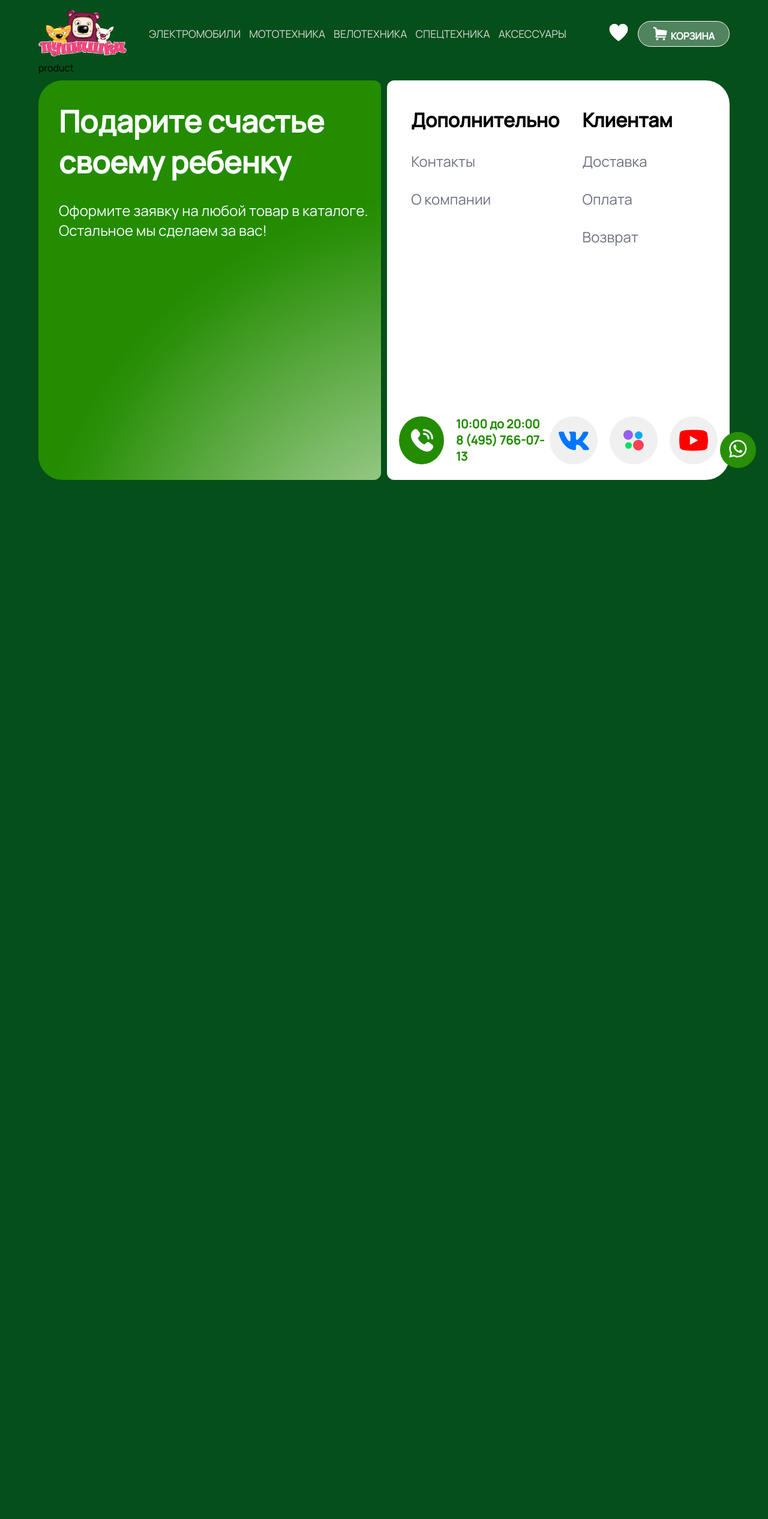
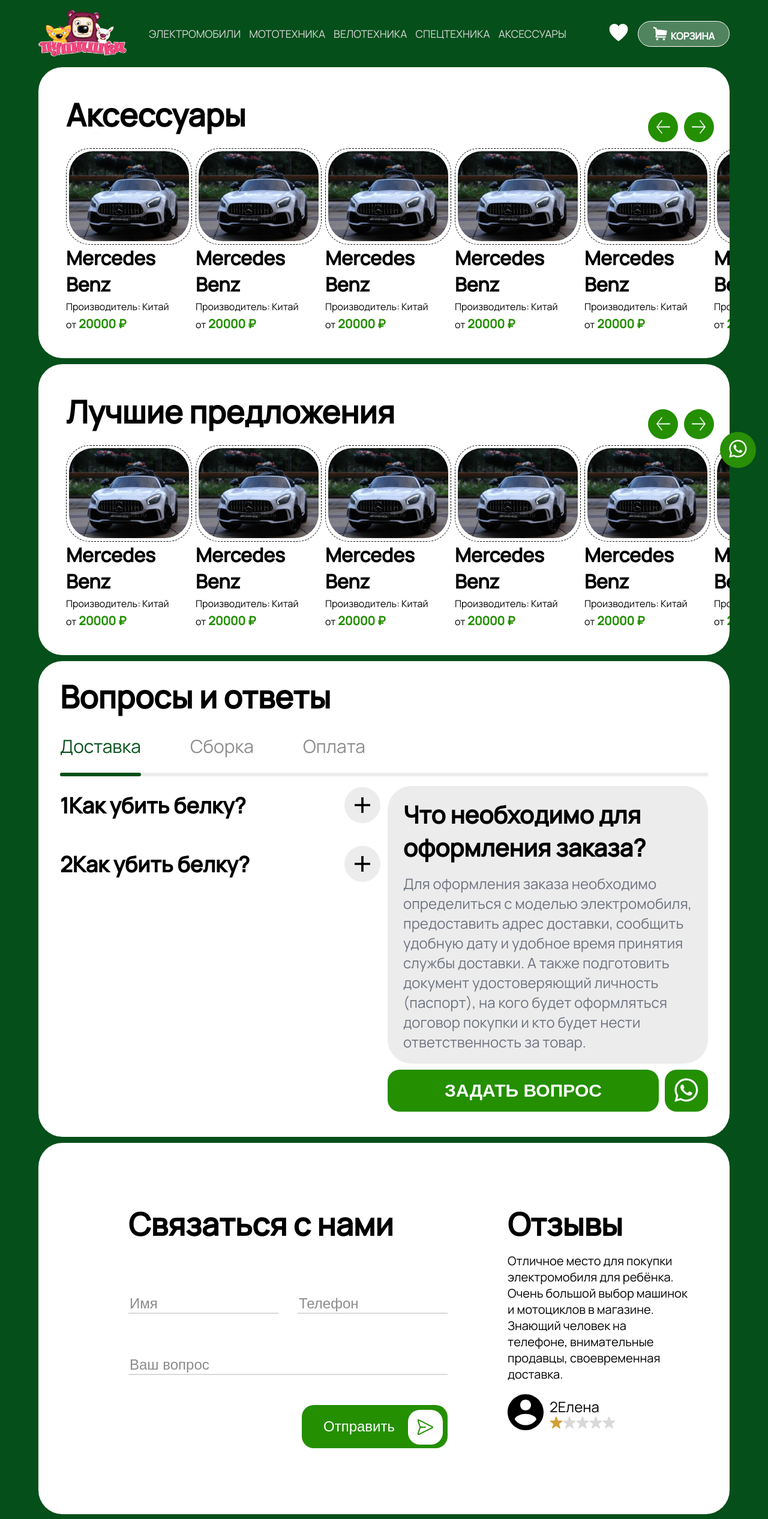
Before and after one commit to Zrossiz/pushishki_client, a Next.js app: page /categories/1/1 in a window 1280 px wide. Shown: the top 2532 px of the page at 60% size. Before the commit the page ends 810 px from the top, so only its background shows below. Built offline with nearby package versions, Linux system fonts and the light colour scheme.

Commit message:
feat: added page components for prooduct card page

```diff
--- a/src/pages/categories/[slug]/[id]/index.tsx
+++ b/src/pages/categories/[slug]/[id]/index.tsx
@@ -1,8 +1,14 @@
 import { withLayout } from "@/layout/Layout";
+import { Form, Questions, Slider } from "@/pageComponents";
 
 const ProductCardPage = () => {
     return (
-        <div>product</div>
+        <>
+            <Slider title="Аксессуары" />
+            <Slider title="Лучшие предложения" />
+            <Questions />
+            <Form />
+        </>
     )
 };
 
```
